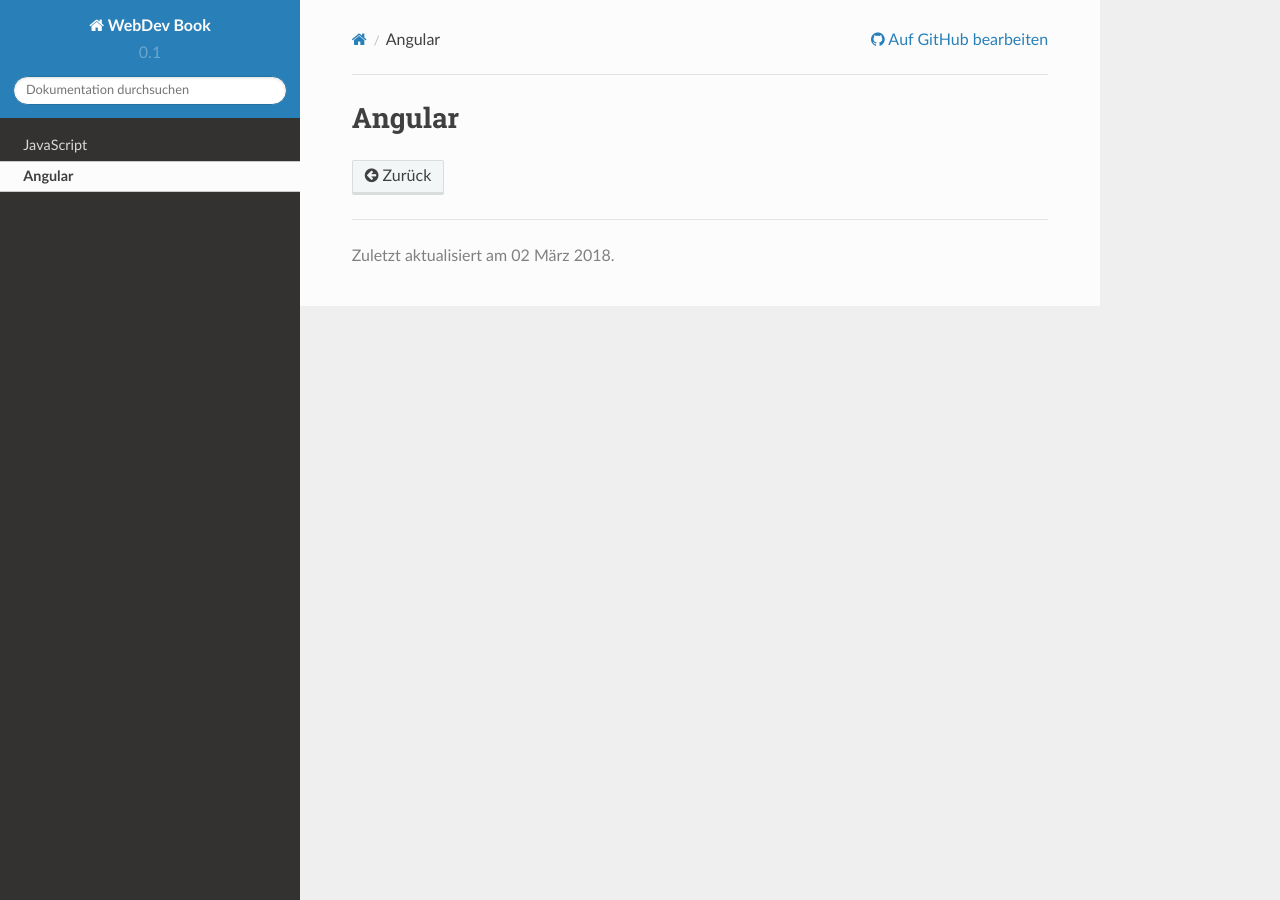
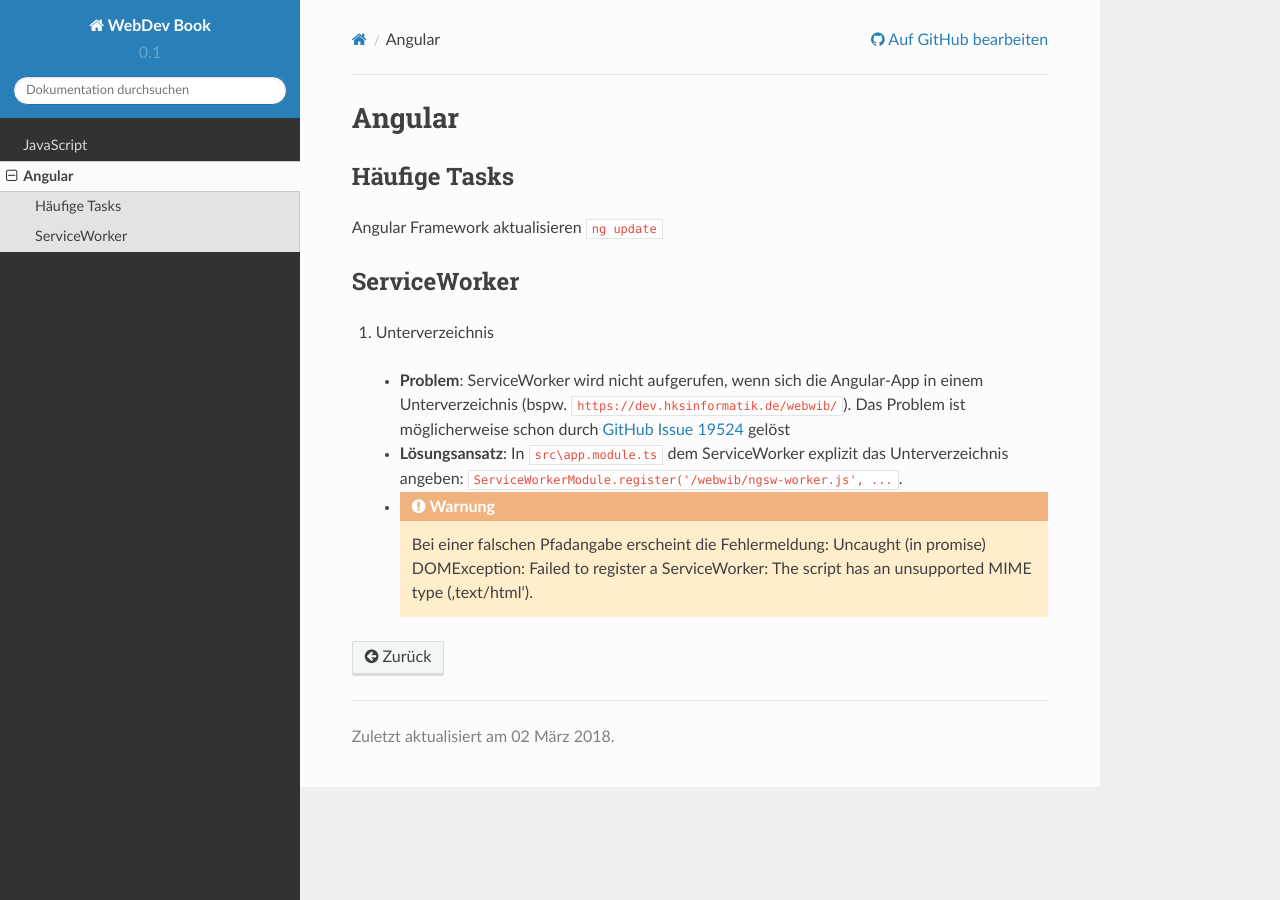
Before and after one commit to scholchr/webdevbook, a Sphinx documentation site: the page built from source/angular.rst, in a window 1280 px wide. Built offline with Sphinx 7.4.7 and the Read the Docs theme 2.0.0, drawn with Linux system fonts in a browser that asks for light colours.

Commit message:
ServiceWorker im Unterverzeichnis Problem und Lösungsansatz

```diff
--- a/source/angular.rst
+++ b/source/angular.rst
@@ -3,3 +3,20 @@
 =======
 Angular
 =======
+
+Häufige Tasks
+=============
+
+Angular Framework aktualisieren ``ng update``
+
+
+ServiceWorker
+=============
+
+#. Unterverzeichnis
+
+ - **Problem**: ServiceWorker wird nicht aufgerufen, wenn sich die Angular-App in einem Unterverzeichnis (bspw. ``https://dev.hksinformatik.de/webwib/``). Das Problem ist möglicherweise schon durch `GitHub Issue 19524 <https://github.com/angular/angular/issues/19524>`_ gelöst
+
+ - **Lösungsansatz**: In ``src\app.module.ts`` dem ServiceWorker explizit das Unterverzeichnis angeben: ``ServiceWorkerModule.register('/webwib/ngsw-worker.js', ...``.
+
+ - .. warning:: Bei einer falschen Pfadangabe erscheint die Fehlermeldung: Uncaught (in promise) DOMException: Failed to register a ServiceWorker: The script has an unsupported MIME type ('text/html').
```
